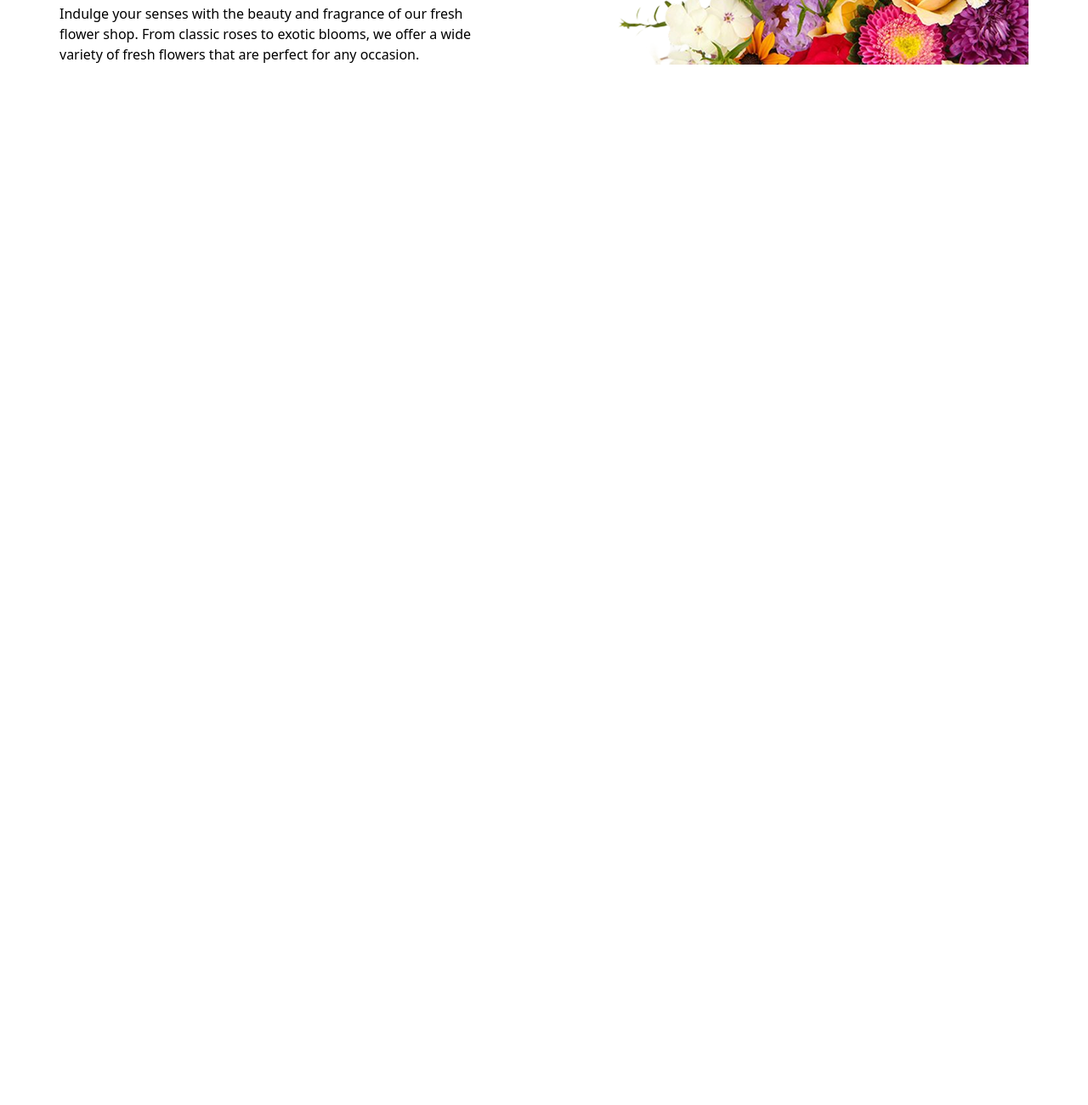
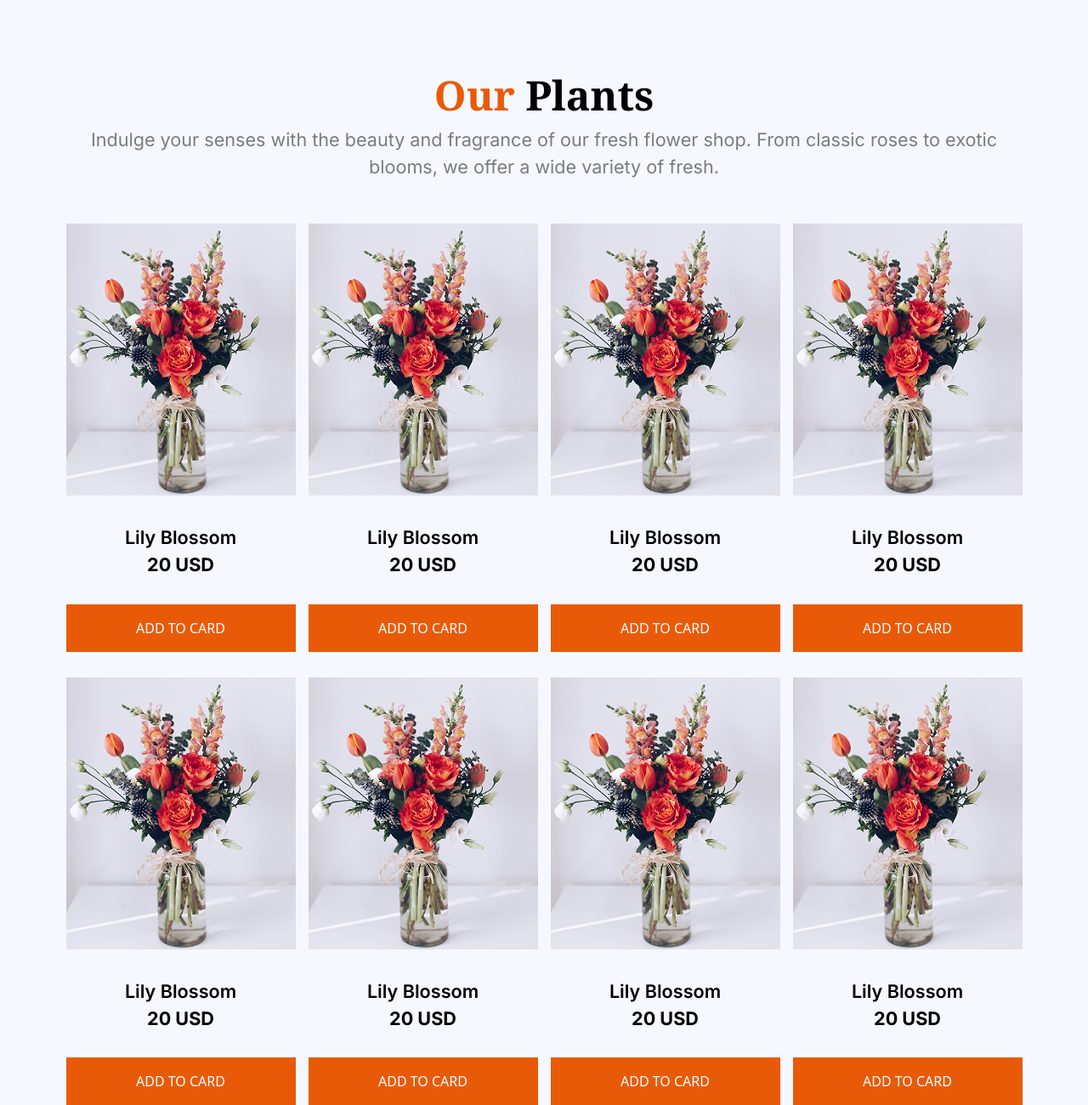
Before and after one commit to ShahriarRefat0/B12A02-Responsive-Flowers, a plain HTML site: page index.html in a window 1280 px wide. Shown: the part 512-1812 px from the top of the page at 85% size. Before the commit the page ends 800 px from the top, so only its background shows below. Drawn offline with nearby package versions, Linux system fonts and the light colour scheme.

Commit message:
plants section done with responsive style

```diff
--- a/css/style.css
+++ b/css/style.css
@@ -1,7 +1,7 @@
 @import url('https://fonts.googleapis.com/css2?family=Noto+Serif:ital,wght@0,100..900;1,100..900&display=swap');
 @import url('https://fonts.googleapis.com/css2?family=Inter:ital,opsz,wght@0,14..32,100..900;1,14..32,100..900&display=swap');
 
-*{
+* {
   margin: 0;
   padding: 0;
 }
@@ -10,100 +10,146 @@
 
 /* common style */
 
-.title-font{
+.title-font {
   font-family: "Noto Serif", serif;
-  font-size: 50px;
+  font-size: 3rem;
   font-weight: 700;
 }
 
-.primary-text{
-font-size: 22px;
-font-weight: 600;
+.primary-text {
+  font-size: 1.35rem;
   color: rgba(0, 0, 0, 0.5);
   font-family: "Inter", sans-serif;
 }
 
-.primary-color{
+.primary-color {
   color: #E95A08;
 }
 
+body {
+  background: rgb(245, 248, 255);
+}
+
 /* header style */
-header{
+header {
   max-width: 1140px;
   margin: auto;
 }
 
-nav{
+nav {
   display: flex;
   align-items: center;
   justify-content: space-between;
   margin-top: 30px;
 }
 
-nav a{
+nav a {
   text-decoration: none;
   font-size: 22px;
+  font-weight: 400;
   color: rgba(0, 0, 0, 0.5);
   font-family: "Inter", sans-serif;
 }
 
-nav ul li:first-child a{
-  font-weight: bold;
-  color: black;
-}
-nav ul li:last-child a{
+nav ul li:first-child a {
+  font-weight: 600;
   color: black;
 }
 
-nav ul{
+nav ul li:last-child a {
+  color: black;
+}
+
+nav ul {
   list-style: none;
   display: flex;
   align-items: center;
   gap: 48px;
 }
 
-.banner{
+.banner {
   display: flex;
   align-items: end;
   justify-content: space-between;
-margin-top: 120px
+  margin-bottom: 120px;
 }
-.banner-left{
-  max-width: 500px;
+
+.banner-left {
+  max-width: 562px;
   text-align: left;
 }
 
-.banner-left h2{
+.banner-left h2 {
   font-size: 62px;
 }
 
-.banner-right img{
+.banner-right img {
   width: 100%;
 }
 
+/* plant section style */
+.plants-section {
+  max-width: 1140px;
+  margin: auto;
+}
 
-/* responsive iphone 14 &15 pro */
+.plants-info {
+  text-align: center;
+  margin-bottom: 50px;
+}
 
-@media screen and (max-width:393px) {
-  nav ul li:nth-child(-n+3){
+.plant-card {
+  max-width: 270px;
+  text-align: center;
+}
+
+.card-info {
+  padding: 30px 0px
+}
+
+.card-btn {
+  background-color: #E95A08;
+  color: white;
+  font-size: 16px;
+  width: 100%;
+  padding: 16px;
+  cursor: pointer;
+}
+
+.plants-cards {
+  display: grid;
+  grid-template-columns: repeat(4, 1fr);
+  row-gap: 30px;
+  place-items: center;
+}
+
+/* responsive mobile screen */
+
+@media screen and (max-width:576px) {
+  nav ul li:nth-child(-n+3) {
     display: none;
   }
-  nav{
+  nav {
     padding: 0 15px;
   }
-
-  .banner{
+  .banner {
   flex-direction: column-reverse;
   margin-top: 28px;
+  margin-bottom: 65px;
   }
-  .banner-left{
+  .banner-left, .plants-info {
     padding: 28px 15px;
   }
-  .banner-left h2{
+  /* .banner-left h2, .plants-info h2 {
     font-size: 24px;
   }
-
-  .banner-left p{
+  .banner-left p, .plants-info p {
     font-size: 14px;
+  } */
+  .plants-cards{
+    grid-template-columns: repeat(2, 1fr);
+    column-gap: 20px;
+    padding-left: 15px;
+    padding-right: 15px;
   }
 }
--- a/index.html
+++ b/index.html
@@ -23,12 +23,86 @@
     <div class="banner">
       <div class="banner-left">
         <h2 class="title-font primary-color"><span class="text-black">ALWAYS</span> FRESH <br> FLOWERS</h2>
-        <p>Indulge your senses with the beauty and fragrance of our fresh flower shop. From classic roses to exotic blooms, we offer a wide variety of fresh flowers that are perfect for any occasion. </p>
+        <p class="primary-text">Indulge your senses with the beauty and fragrance of our fresh flower shop. From classic roses to exotic blooms, we offer a wide variety of fresh flowers that are perfect for any occasion. </p>
       </div>
       <div class="banner-right"><img src="./assets/hero-flower.png" alt=""></div>
     </div>
   </header>
-  <main></main>
+  <main>
+    <section class="plants-section">
+    <div class="plants-info">
+      <h2 class="title-font"><span class="primary-color">Our</span> Plants</h2>
+      <p class="primary-text">Indulge your senses with the beauty and fragrance of our fresh flower shop. From classic roses to exotic blooms, we offer a wide variety of fresh.</p>
+    </div>
+    <div class="plants-cards">
+<div class="plant-card">
+  <img src="./assets/sample-flower-image.png" alt="">
+  <div class="card-info primary-text">
+    <p class="text-black font-semibold">Lily Blossom</p>
+    <p class="text-black font-bold">20 USD</p>
+  </div>
+  <button class="card-btn ">ADD TO CARD</button>
+</div>
+<div class="plant-card">
+  <img src="./assets/sample-flower-image.png" alt="">
+  <div class="card-info primary-text">
+    <p class="text-black font-semibold">Lily Blossom</p>
+    <p class="text-black font-bold">20 USD</p>
+  </div>
+  <button class="card-btn ">ADD TO CARD</button>
+</div>
+<div class="plant-card">
+  <img src="./assets/sample-flower-image.png" alt="">
+  <div class="card-info primary-text">
+    <p class="text-black font-semibold">Lily Blossom</p>
+    <p class="text-black font-bold">20 USD</p>
+  </div>
+  <button class="card-btn ">ADD TO CARD</button>
+</div>
+<div class="plant-card">
+  <img src="./assets/sample-flower-image.png" alt="">
+  <div class="card-info primary-text">
+    <p class="text-black font-semibold">Lily Blossom</p>
+    <p class="text-black font-bold">20 USD</p>
+  </div>
+  <button class="card-btn ">ADD TO CARD</button>
+</div>
+<div class="plant-card">
+  <img src="./assets/sample-flower-image.png" alt="">
+  <div class="card-info primary-text">
+    <p class="text-black font-semibold">Lily Blossom</p>
+    <p class="text-black font-bold">20 USD</p>
+  </div>
+  <button class="card-btn ">ADD TO CARD</button>
+</div>
+<div class="plant-card">
+  <img src="./assets/sample-flower-image.png" alt="">
+  <div class="card-info primary-text">
+    <p class="text-black font-semibold">Lily Blossom</p>
+    <p class="text-black font-bold">20 USD</p>
+  </div>
+  <button class="card-btn ">ADD TO CARD</button>
+</div>
+<div class="plant-card">
+  <img src="./assets/sample-flower-image.png" alt="">
+  <div class="card-info primary-text">
+    <p class="text-black font-semibold">Lily Blossom</p>
+    <p class="text-black font-bold">20 USD</p>
+  </div>
+  <button class="card-btn ">ADD TO CARD</button>
+</div>
+<div class="plant-card">
+  <img src="./assets/sample-flower-image.png" alt="">
+  <div class="card-info primary-text">
+    <p class="text-black font-semibold">Lily Blossom</p>
+    <p class="text-black font-bold">20 USD</p>
+  </div>
+  <button class="card-btn ">ADD TO CARD</button>
+</div>
+
+    </div>
+    </section>
+  </main>
   <footer></footer>
 </body>
 </html>
```
Lines whose indentation alone changed are shown as unchanged.
